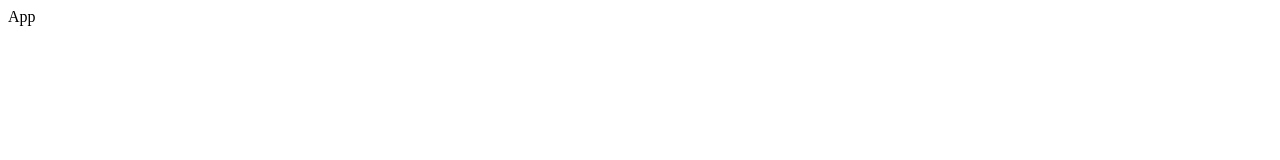
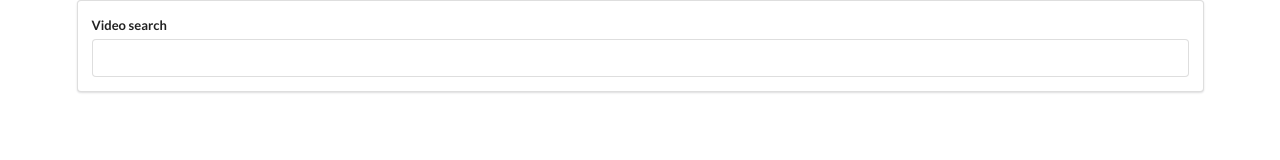
Before and after one commit to Jean-PierreNovak0612/react-yt-api, a React (Create React App) app: page / in a window 1280 px wide. Shown: the top 160 px of the page. Built offline with nearby package versions, Linux system fonts and the light colour scheme.

Commit message:
Created SearchBar component

```diff
--- a/package.json
+++ b/package.json
@@ -10,6 +10,7 @@
     "react": "^17.0.2",
     "react-dom": "^17.0.2",
     "react-scripts": "4.0.3",
+    "semantic-ui-css": "^2.4.1",
     "web-vitals": "^1.1.1"
   },
   "scripts": {
--- a/src/components/App.js
+++ b/src/components/App.js
@@ -1,8 +1,14 @@
 import React from 'react';
+
+import SearchBar from './SearchBar';
+
+import 'semantic-ui-css/semantic.min.css';
 
 const App = () => {
     return (
-        <div>App</div>
+        <div className="ui container">
+            <SearchBar label="Video search"/>
+        </div>
     )
 };
 
--- /dev/null
+++ b/src/components/SearchBar.js
@@ -0,0 +1,19 @@
+import React, { useState } from 'react';
+
+const SearchBar = ({ label }) => {
+
+    const [term, setTerm] = useState('');
+
+    return (
+        <div className="ui segment search-bar">
+            <form className="ui form">
+                <div className="field">
+                    <label>{label}</label>
+                    <input type="text" />
+                </div>
+            </form>
+        </div>
+    )
+}
+
+export default SearchBar;
```
Also changed, not shown: 1 other file (tests, documents, lock files or other folders).
